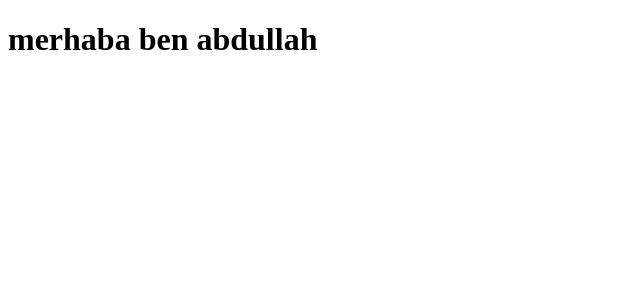
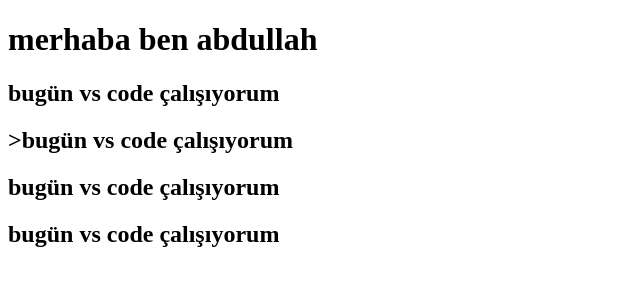
Before and after one commit to abdullah6524/ilkrepositoryim, a plain HTML site: page index.html in a window 1280 px wide. Shown: the whole page, without its empty margins (0-640 px from the left). Drawn offline with Linux system fonts and the light colour scheme.

Commit message:
indexle çalışıyorum

```diff
--- a/index.html
+++ b/index.html
@@ -7,5 +7,9 @@
 </head>
 <body>
     <h1>merhaba ben abdullah</h1>
+    <h2>bugün vs code çalışıyorum</h2>
+    <h2>>bugün vs code çalışıyorum</h2>
+    <h2>bugün vs code çalışıyorum</h2>
+    <h2>bugün vs code çalışıyorum</h2>
 </body>
 </html>
```
